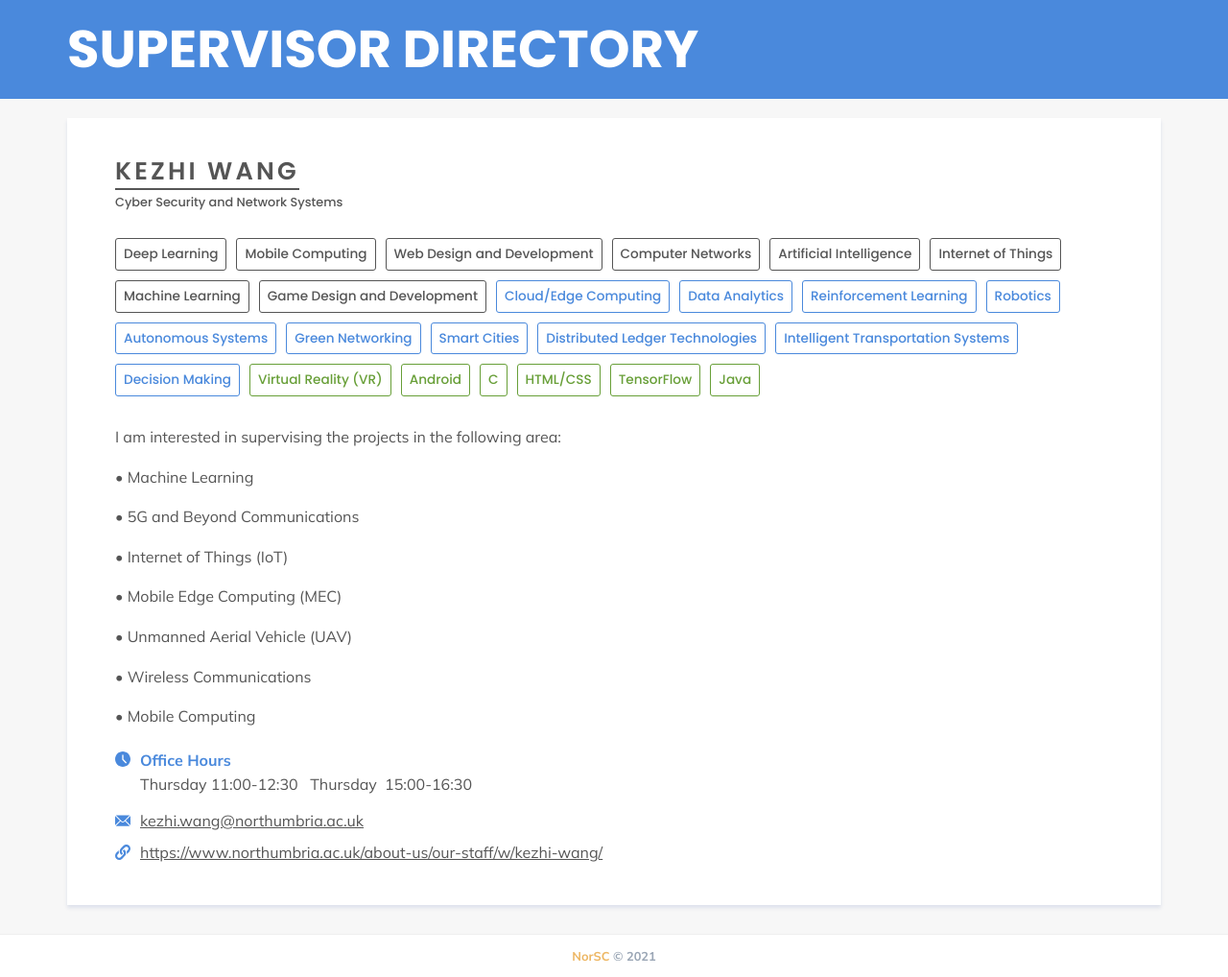
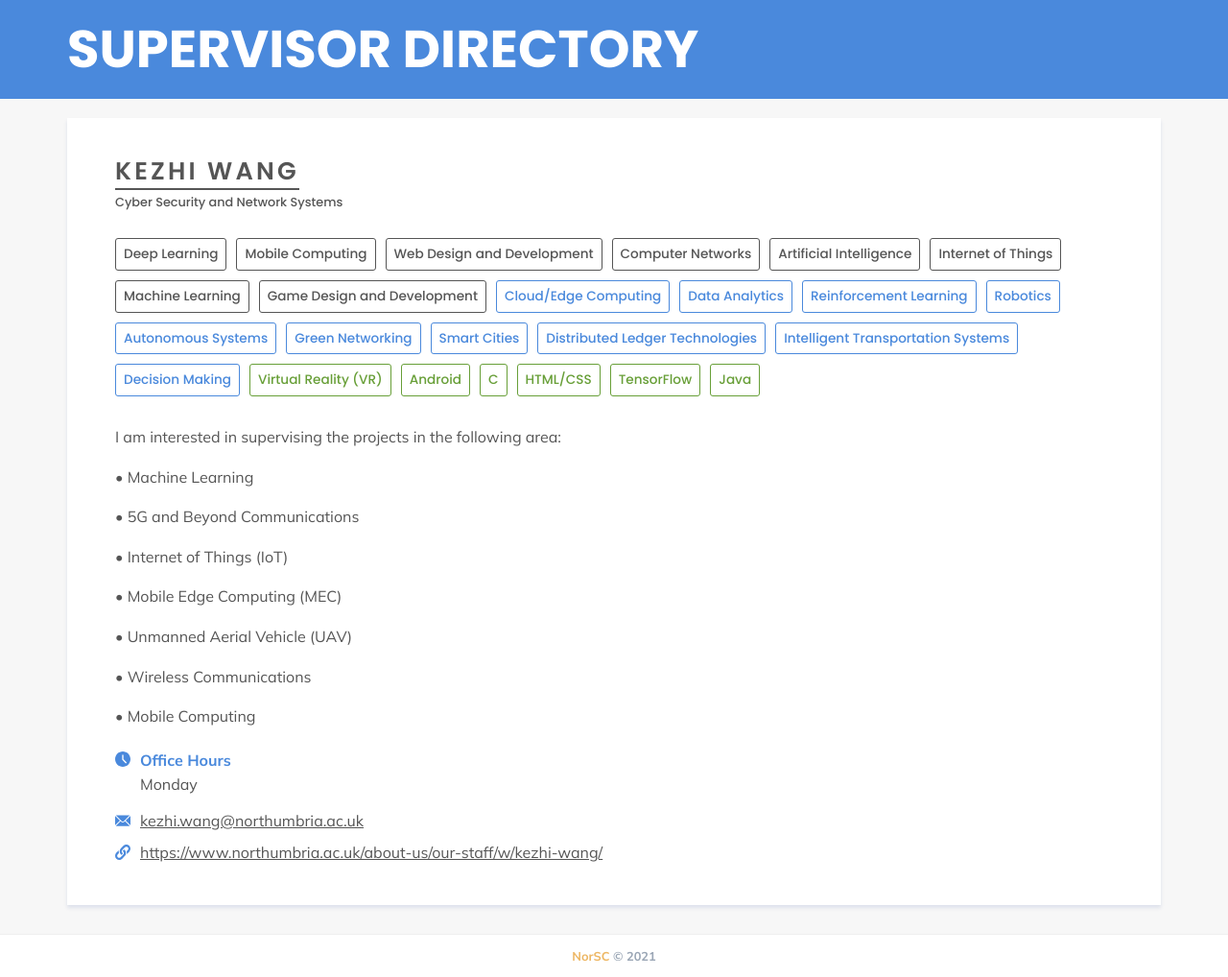
Before and after one commit to NorSC/supervisor-search, a Jekyll site: the page built from _supervisors/kezhi-wang.md, in a window 1280 px wide. Shown: the whole page at 96% size. Built offline with Jekyll 4.4.1, drawn with Linux system fonts in a browser that asks for light colours; a script that is not in the unit is left out; some of the changed lines change nothing that is shown.

Commit message:
Update Supervisors “kezhi-wang”

```diff
--- a/_supervisors/kezhi-wang.md
+++ b/_supervisors/kezhi-wang.md
@@ -2,9 +2,11 @@
 layout: supervisor
 title: Kezhi Wang
 available: true
+available_msc: true
+available_phd: true
 email: kezhi.wang@northumbria.ac.uk
 website: https://www.northumbria.ac.uk/about-us/our-staff/w/kezhi-wang/
-office_hours: Thursday 11:00-12:30   Thursday  15:00-16:30
+office_hours: Monday
 research_group: Cyber Security and Network Systems
 research_themes:
   - Deep Learning
@@ -49,4 +51,36 @@
   • Wireless Communications
 
   • Mobile Computing
+additional_details_msc: |-
+  I am interested in supervising the projects in the following area:
+
+  • Machine Learning
+
+  • 5G and Beyond Communications
+
+  • Internet of Things (IoT)
+
+  • Mobile Edge Computing (MEC)
+
+  • Unmanned Aerial Vehicle (UAV)
+
+  • Wireless Communications
+
+  • Mobile Computing
+additional_details_phd: |-
+  I am interested in supervising the projects in the following area:
+
+  • Machine Learning
+
+  • 5G and Beyond Communications
+
+  • Internet of Things (IoT)
+
+  • Mobile Edge Computing (MEC)
+
+  • Unmanned Aerial Vehicle (UAV)
+
+  • Wireless Communications
+
+  • Mobile Computing
 ---
```
